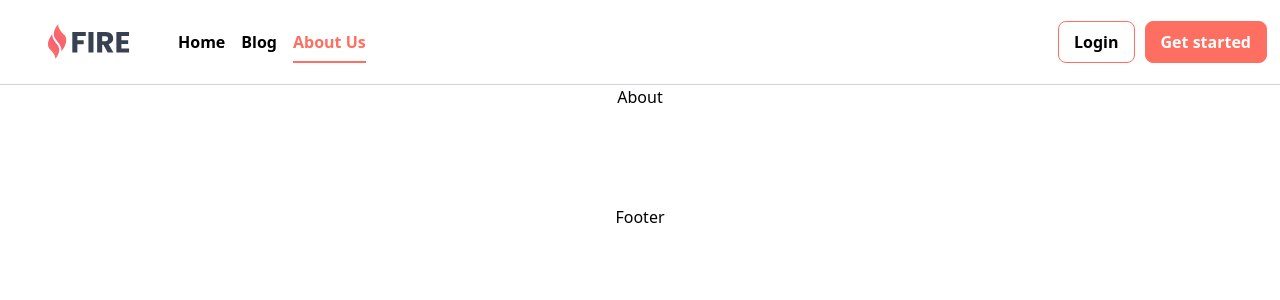
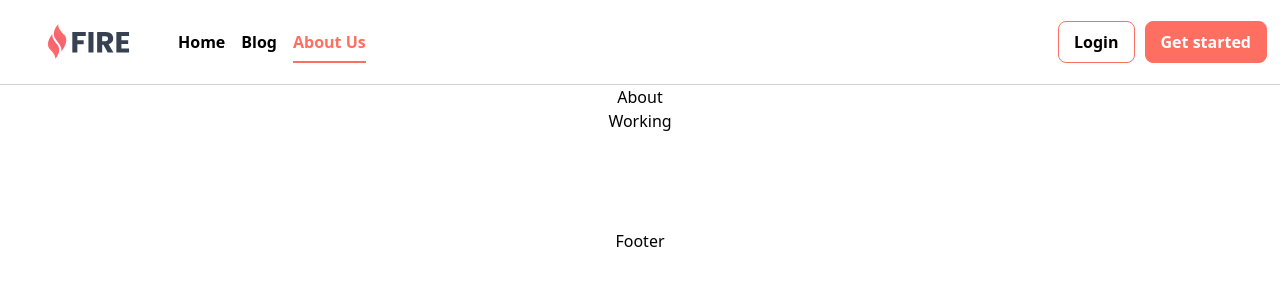
Before and after one commit to pally0091/fire-commiunity, a React (Vite) app: page /about in a window 1280 px wide. Shown: the top 300 px of the page. Built offline with nearby package versions, Linux system fonts and the light colour scheme.

Commit message:
about section working

```diff
--- a/src/Components/PageComponents/About.jsx
+++ b/src/Components/PageComponents/About.jsx
@@ -6,6 +6,7 @@ const About = () => {
   return (
     <div>
       <p>About</p>
+      <p>Working</p>
     </div>
   );
 };
```
